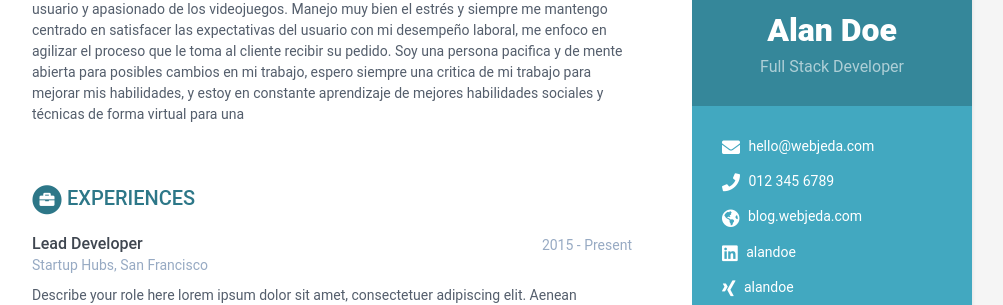
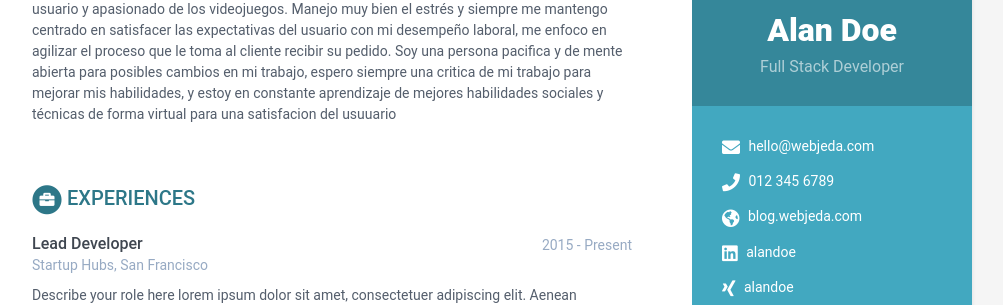
Before and after one commit to KevinC99/good-birch-4e19a, a Jekyll site: the page built from index.html, in a window 1280 px wide and 900 px high. Shown: the part 162-467 px from the top of the window, without its empty margins (168-1171 px from the left). Built offline with Jekyll 4.4.1, drawn with Linux system fonts in a browser that asks for light colours; some of the changed text lies outside the part shown.

Commit message:
data.yml: updated summary in career-profile

```diff
--- a/_data/data.yml
+++ b/_data/data.yml
@@ -41,7 +41,7 @@ career-profile:
     de mente abierta para posibles cambios en mi trabajo, espero siempre una
     critica de mi trabajo para mejorar mis habilidades, y estoy en constante
     aprendizaje de mejores habilidades sociales y técnicas de forma virtual para
-    una
+    una satisfacion del usuuario
 education:
   - degree: MSc in Computer Science
     university: University of London
```
